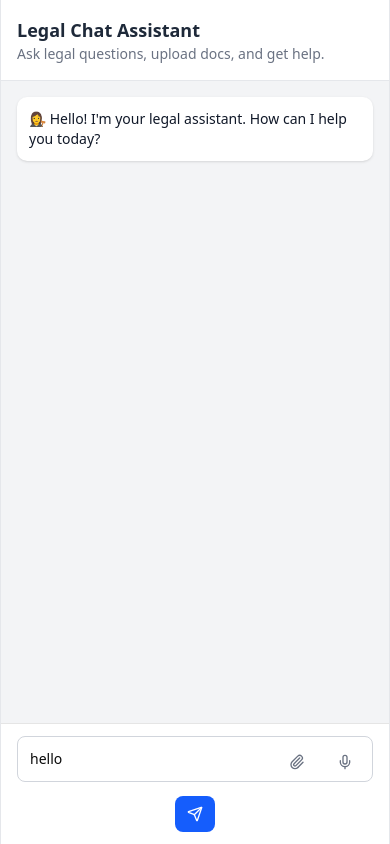
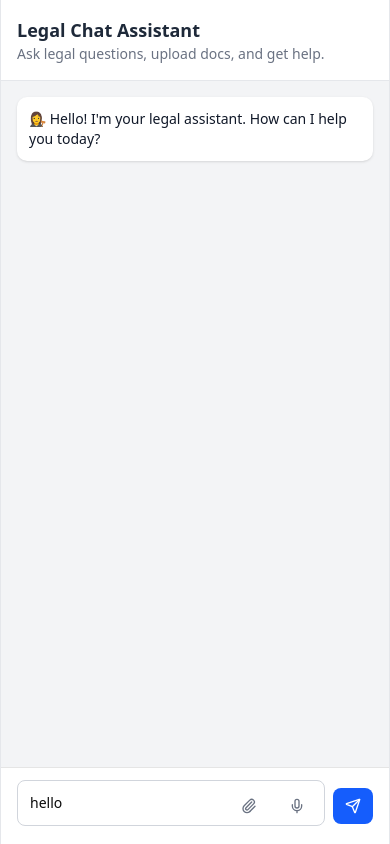
Before and after one commit to Sumit0071/LearnLegalEasy-frontend, a React (Vite) app: page /chat in a window 390 px wide. Built offline with nearby package versions, Linux system fonts and the light colour scheme.

Commit message:
fix ui issues

```diff
--- a/src/components/ChatBar.tsx
+++ b/src/components/ChatBar.tsx
@@ -74,24 +74,37 @@ const ChatBar:React.FC<ChatBarProps> = ({ input, voice }) => {
     setFiles((prev) => prev.filter((f) => f.name !== fileName));
   };
 
-  return (
-    <div
-      className="w-full border-t px-4 py-3 flex flex-col sm:flex-row items-center gap-2 bg-white dark:bg-gray-900"
-      onDrop={handleDrop}
-      onDragOver={(e) => e.preventDefault()}
-    >
-      {/* Hidden File Input */}
-      <input
-        ref={fileInputRef}
-        type="file"
-        multiple
-        className="hidden"
-        onChange={handleFileChange}
-        aria-label="Attach files"
-      />
+ return (
+  <div
+    className="w-full border-t px-4 py-3 flex flex-col gap-2 bg-white dark:bg-gray-900"
+    onDrop={handleDrop}
+    onDragOver={(e) => e.preventDefault()}
+  >
+    {/* Attached Files Preview */}
+    {files.length > 0 && (
+      <div className="max-h-24 overflow-y-auto w-full rounded-md border border-gray-300 dark:border-gray-700 bg-gray-100 dark:bg-gray-800 p-2">
+        <p className="text-sm font-medium mb-1 text-gray-700 dark:text-gray-300">📎 Attached Files:</p>
+        <ul className="space-y-1">
+          {files.map((file) => (
+            <li key={file.name} className="flex items-center justify-between bg-white dark:bg-gray-700 px-3 py-1 rounded">
+              <span className="truncate max-w-[200px] text-sm">{file.name}</span>
+              <Button
+                size="icon"
+                variant="ghost"
+                onClick={() => removeFile(file.name)}
+                aria-label="Remove file"
+              >
+                <X className="w-4 h-4 text-red-500" />
+              </Button>
+            </li>
+          ))}
+        </ul>
+      </div>
+    )}
 
-      {/* Message Input Area */}
-      <div className="flex-1 w-full relative">
+    {/* Chat Input Area */}
+    <div className="flex w-full items-center gap-2">
+      <div className="flex-1 relative">
         <textarea
           ref={textareaRef}
           rows={1}
@@ -101,8 +114,6 @@ const ChatBar:React.FC<ChatBarProps> = ({ input, voice }) => {
           onChange={(e) => setMessage(e.target.value)}
           className="w-full resize-none rounded-md border border-gray-300 dark:border-gray-700 bg-white dark:bg-gray-800 p-3 pr-14 focus:outline-none focus:ring-2 focus:ring-blue-500 text-sm"
         />
-
-        {/* Attach Button */}
         <Button
           onClick={() => fileInputRef.current?.click()}
           variant="ghost"
@@ -111,8 +122,6 @@ const ChatBar:React.FC<ChatBarProps> = ({ input, voice }) => {
         >
           <Paperclip className="w-5 h-5 text-gray-500 dark:text-gray-400" />
         </Button>
-
-        {/* Mic Button */}
         <Button
           onClick={startSpeechToText}
           variant="ghost"
@@ -123,7 +132,6 @@ const ChatBar:React.FC<ChatBarProps> = ({ input, voice }) => {
         </Button>
       </div>
 
-      {/* Send Button */}
       <Button
         className="bg-blue-600 hover:bg-blue-700 text-white px-4 py-2 rounded-md"
         onClick={handleSend}
@@ -131,30 +139,20 @@ const ChatBar:React.FC<ChatBarProps> = ({ input, voice }) => {
       >
         <Send className="w-5 h-5" />
       </Button>
+    </div>
 
-      {/* File Preview */}
-      {files.length > 0 && (
-        <div className="mt-2 w-full text-sm text-gray-700 dark:text-gray-300">
-          <strong>📎 Attached:</strong>
-          <ul className="mt-1">
-            {files.map((file) => (
-              <li key={file.name} className="flex items-center justify-between">
-                <span className="truncate">{file.name}</span>
-                <Button
-                  size="icon"
-                  variant="ghost"
-                  onClick={() => removeFile(file.name)}
-                  aria-label="Remove file"
-                >
-                  <X className="w-4 h-4 text-red-500" />
-                </Button>
-              </li>
-            ))}
-          </ul>
-        </div>
-      )}
-    </div>
-  );
+    {/* Hidden File Input */}
+    <input
+      ref={fileInputRef}
+      type="file"
+      multiple
+      className="hidden"
+      onChange={handleFileChange}
+      aria-label="Attach files"
+    />
+  </div>
+);
+
 };
 
 export default ChatBar;
--- a/src/redux/store.ts
+++ b/src/redux/store.ts
@@ -1,6 +1,6 @@
 // store.ts
 import { configureStore } from '@reduxjs/toolkit';
-import rootReducer from './recuders/rootReducer'; // ✅ Ensure path is correct
+import rootReducer from './recuders/rootReducer';
 
 export const store = configureStore({
   reducer: rootReducer,
```
Also changed, not shown: 1 other file (tests, documents, lock files or other folders).
